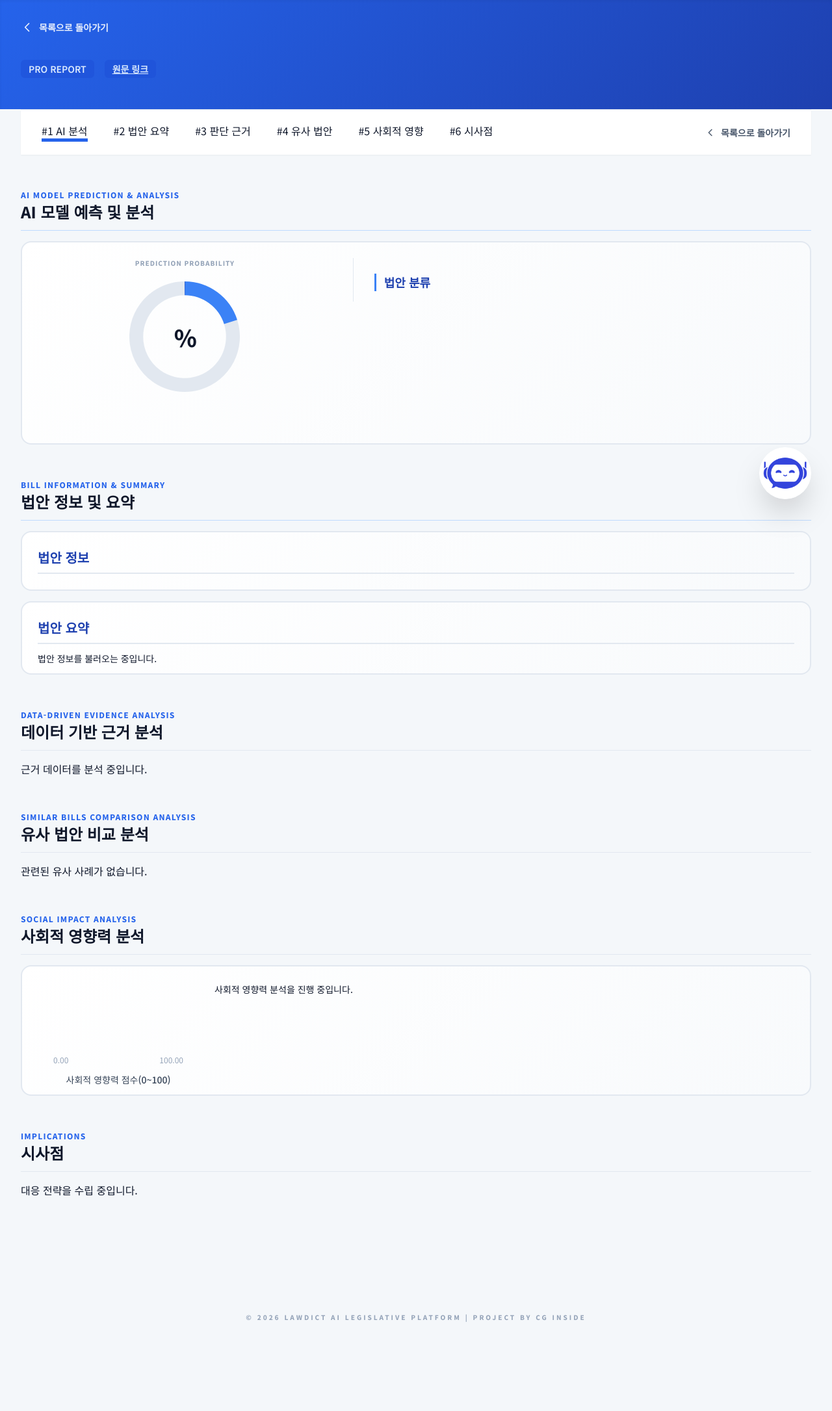
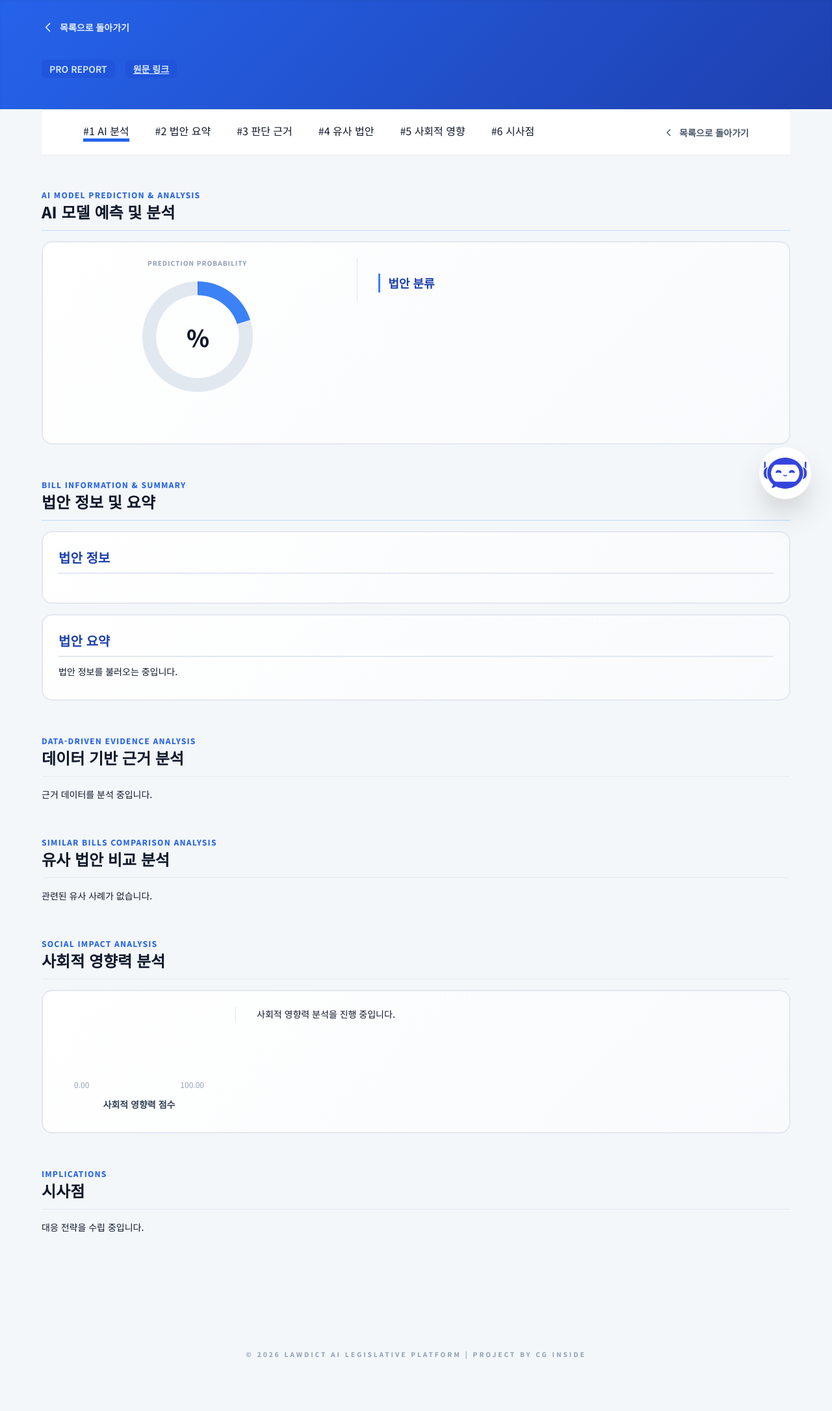
Before and after one commit to jin040907/LawDict, a FastAPI app: template service/templates/detail.html in a window 1280 px wide. Shown: the whole page at 65% size. Before the commit the page ends 2034 px from the top, so only its background shows below. Run offline with FastAPI, Linux system fonts and the light colour scheme; the template is opened without the code that fills it, so the values that code supplies are empty; some libraries are stand-ins or nearby versions.

Commit message:
0129 09:53

```diff
--- a/service/templates/detail.html
+++ b/service/templates/detail.html
@@ -88,6 +88,13 @@
 
 
         /* 마크다운 렌더링 스타일 보정 */
+
+        /* 본문 기본 글자 크기 통일 (제목·강조·테이블 제외) */
+        .markdown-body,
+        .glass-card.markdown-body {
+            font-size: 0.875rem;
+            line-height: 1.625;
+        }
 
         .markdown-body table,
 
@@ -950,6 +957,16 @@
             transition: all 0.3s ease;
         }
 
+        /* 사회적 영향력 분석 카드: 내용 아래 여백 확대 */
+        #section5 .bill-info-card-container {
+            padding-bottom: 2rem;
+        }
+
+        /* 법안 정보·법안 요약 카드: 내용 아래 여백 확대 */
+        #section1 .bill-info-card-container {
+            padding-bottom: 2rem;
+        }
+
         .bill-info-card-container:hover {
             box-shadow: none;
         }
@@ -1010,6 +1027,31 @@
             display: none !important;
         }
 
+        /* 시사점 카드: 크기·여백 통일 */
+        #next-action-cards-wrapper .bill-info-card-container {
+            padding: 1.25rem 1.5rem;
+            min-height: 200px;
+            display: flex;
+            flex-direction: column;
+        }
+        #next-action-cards-wrapper .bill-info-card-header {
+            margin-bottom: 1rem;
+            flex-shrink: 0;
+        }
+        #next-action-cards-wrapper .bill-info-card-content {
+            flex: 1;
+            display: flex;
+            flex-direction: column;
+            padding: 0;
+        }
+        #next-action-cards-wrapper .bill-info-card-content p {
+            margin-bottom: 0.4rem;
+        }
+        #next-action-cards-wrapper .bill-info-card-content p:last-child,
+        #next-action-cards-wrapper .bill-info-card-content > *:last-child {
+            margin-bottom: 0 !important;
+        }
+
         /* 챗봇 말풍선 */
 
         .chat-bubble-ai {
@@ -1098,7 +1140,7 @@
 
     <header class="header-gradient text-white pt-8 pb-12 shadow-inner relative overflow-hidden">
 
-        <div class="max-w-[1440px] mx-auto px-8 relative z-10">
+        <div class="max-w-[1280px] mx-auto px-16 relative z-10">
 
             <a href="/" class="inline-flex items-center gap-2 text-white/90 hover:text-white mb-6 transition-colors text-sm font-semibold">
 
@@ -1126,7 +1168,7 @@
 
 
 
-    <div class="max-w-[1440px] mx-auto flex gap-10 px-8 pt-0 pb-12 relative z-20">
+    <div class="max-w-[1280px] mx-auto flex gap-10 px-16 pt-0 pb-12 relative z-20">
 
 
 
@@ -1134,7 +1176,7 @@
 
             <nav class="sticky top-0 z-50 bg-white border-t border-slate-200 shadow-sm mb-12">
 
-                <div class="max-w-[1440px] mx-auto px-8 flex items-center justify-between gap-10 overflow-x-auto py-5 no-scrollbar">
+                <div class="max-w-[1280px] mx-auto px-16 flex items-center justify-between gap-10 overflow-x-auto py-5 no-scrollbar">
 
                     <div class="flex items-center gap-10">
                         <button onclick="scrollToSection('section2')" class="nav-link active" data-section="section2">#1 AI 분석</button>
@@ -1290,7 +1332,41 @@
 
                     <div class="glass-card markdown-body">{{ sections.similar_cases | default('관련된 유사 사례가 없습니다.') | safe }}</div>
 
-                    <!-- 유사 뉴스 섹션 (5x2 그리드) -->
+                </div>
+
+
+
+                <div id="section5" class="section-box">
+
+                    <div class="mb-4 border-b border-slate-200 pb-3">
+
+                        <span class="text-blue-600 font-black text-xs uppercase tracking-widest">Social Impact Analysis</span>
+
+                        <h2 class="text-2xl font-extrabold">사회적 영향력 분석</h2>
+
+                    </div>
+
+                    <div class="bill-info-card-container">
+                        <div class="bill-info-card-content">
+                            <div class="flex flex-row items-start gap-12 flex-wrap">
+                                <div class="flex-shrink-0 ml-6">
+                                    <div class="relative flex flex-col items-center" style="width: 200px;">
+                                        <canvas id="socialImpactGauge" width="200" height="110" data-score="{{ social_impact_score if (social_impact_score is defined and social_impact_score is not none) else '' }}" style="display: block; width: 200px; height: 110px;"></canvas>
+                                        <div class="flex justify-between w-full mt-0.5 text-xs text-slate-400 font-mono">
+                                            <span>0.00</span>
+                                            <span>100.00</span>
+                                        </div>
+                                        <p id="social-impact-score-label" class="mt-3 text-sm font-bold text-slate-700 text-center w-full">사회적 영향력 점수</p>
+                                    </div>
+                                </div>
+                                <div class="flex-1 min-w-0 border-l border-slate-200 pl-8">
+                                    <div id="section5-social-content" class="markdown-body text-sm leading-relaxed">{{ sections.social_impact | default('사회적 영향력 분석을 진행 중입니다.') | safe }}</div>
+                                </div>
+                            </div>
+                        </div>
+                    </div>
+
+                    <!-- 관련 뉴스 (사회적 영향력 점수 박스 아래) -->
                     {% if news_data and news_data|length > 0 %}
                     <div class="mt-8 pt-4">
                         <h3 class="text-xl font-bold mb-4 text-slate-700">관련 뉴스</h3>
@@ -1319,40 +1395,6 @@
                         </div>
                     </div>
                     {% endif %}
-
-                </div>
-
-
-
-                <div id="section5" class="section-box">
-
-                    <div class="mb-4 border-b border-slate-200 pb-3">
-
-                        <span class="text-blue-600 font-black text-xs uppercase tracking-widest">Social Impact Analysis</span>
-
-                        <h2 class="text-2xl font-extrabold">사회적 영향력 분석</h2>
-
-                    </div>
-
-                    <div class="bill-info-card-container">
-                        <div class="bill-info-card-content">
-                            <div class="flex flex-row items-start gap-12 flex-wrap">
-                                <div class="flex-shrink-0 ml-6">
-                                    <div class="relative flex flex-col items-center" style="width: 200px;">
-                                        <canvas id="socialImpactGauge" width="200" height="110" data-score="{{ social_impact_score if (social_impact_score is defined and social_impact_score is not none) else '' }}" style="display: block; width: 200px; height: 110px;"></canvas>
-                                        <div class="flex justify-between w-full mt-0.5 text-xs text-slate-400 font-mono">
-                                            <span>0.00</span>
-                                            <span>100.00</span>
-                                        </div>
-                                        <p id="social-impact-score-label" class="mt-3 text-sm font-medium text-slate-700 text-center w-full">사회적 영향력 점수(0~100)</p>
-                                    </div>
-                                </div>
-                                <div class="flex-1 min-w-0">
-                                    <div id="section5-social-content" class="markdown-body text-sm leading-relaxed">{{ sections.social_impact | default('사회적 영향력 분석을 진행 중입니다.') | safe }}</div>
-                                </div>
-                            </div>
-                        </div>
-                    </div>
 
                 </div>
 
@@ -2375,21 +2417,31 @@
             setTimeout(removeSocialImpactScore, 300);
             setTimeout(removeSocialImpactScore, 500);
 
-            // 참고 출처 부분을 [참고 출처] 형식으로 변경하고 각 출처마다 줄바꿈
+            // 참고 출처 부분을 "참고 출처:" (볼드) 형식으로 변경하고 각 출처마다 줄바꿈
             setTimeout(function() {
                 const section5 = document.querySelector('#section5 .markdown-body');
                 if (section5) {
                     let html = section5.innerHTML;
                     const originalHtml = html;
 
-                    // strong 태그로 감싸진 "참고 출처:" 처리
+                    // [참고 출처] 또는 [참고 출처] + 본문 → <strong>참고 출처:</strong> (볼드) + <br> 및 출처 줄바꿈
+                    html = html.replace(
+                        /\[\s*참고\s*출처\s*\]\s*([^<]*)/gi,
+                        function(match, content) {
+                            let newContent = (content || '').trim();
+                            if (!newContent) return '<strong>참고 출처:</strong>';
+                            newContent = newContent.replace(/\],\s*/g, ']<br>');
+                            return '<strong>참고 출처:</strong><br>' + newContent;
+                        }
+                    );
+
+                    // strong 태그로 감싸진 "참고 출처:" 처리 (이미 볼드인 경우 내용 정리만)
                     html = html.replace(
                         /<strong[^>]*>(참고\s*출처\s*:?)<\/strong>\s*:?\s*([^<]+)/gi,
                         function(match, label, content) {
                             let newContent = content.trim();
-                            // 출처 항목 구분: "], " 패턴으로 구분 (대괄호 닫힘 후 쉼표+공백)
                             newContent = newContent.replace(/\],\s*/g, ']<br>');
-                            return '[참고 출처]<br>' + newContent;
+                            return '<strong>참고 출처:</strong><br>' + newContent;
                         }
                     );
 
@@ -2398,9 +2450,8 @@
                         /(참고\s*출처\s*:)\s*([^<]+)/gi,
                         function(match, label, content) {
                             let newContent = content.trim();
-                            // 출처 항목 구분: "], " 패턴으로 구분 (대괄호 닫힘 후 쉼표+공백)
                             newContent = newContent.replace(/\],\s*/g, ']<br>');
-                            return '[참고 출처]<br>' + newContent;
+                            return '<strong>참고 출처:</strong><br>' + newContent;
                         }
                     );
 
```
